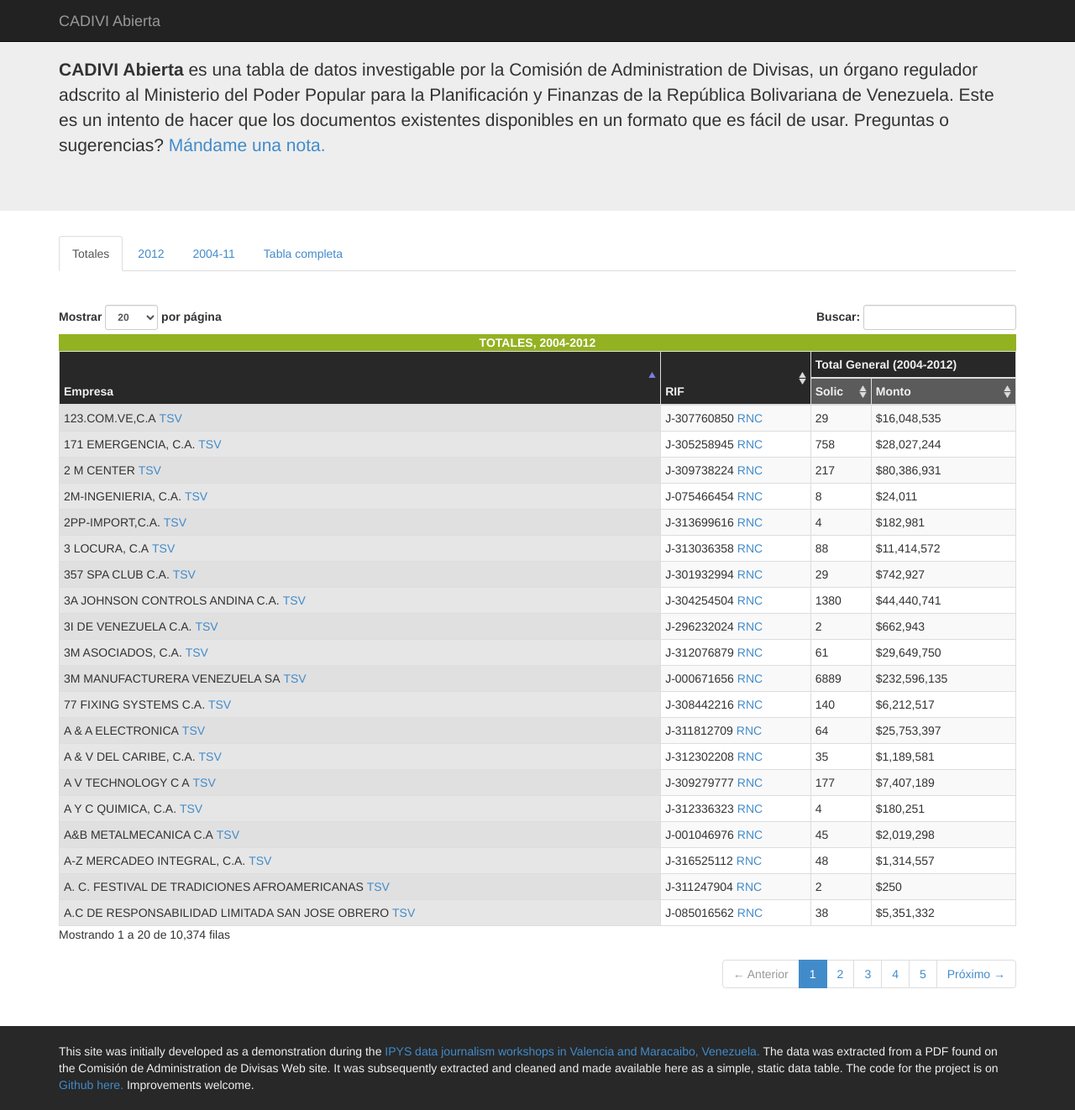
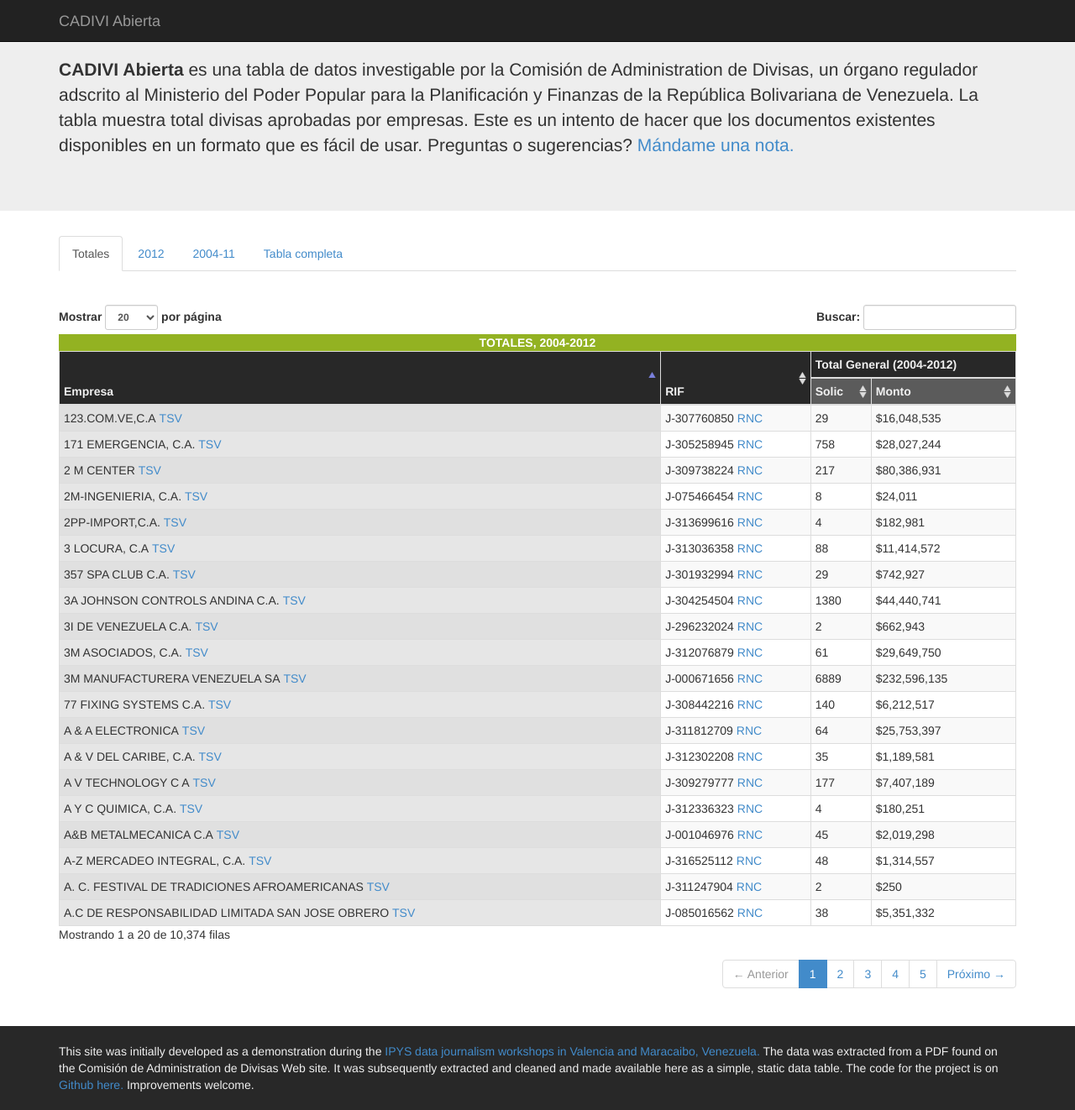
Before and after one commit to phillipadsmith/cadivi, a Jekyll site: the page built from index.html, in a window 1280 px wide and 1322 px high. Shown: the whole window at 84% size. Built offline with Jekyll 4.4.1, drawn with Linux system fonts in a browser that asks for light colours; Markdown is read by kramdown in place of the engine named in the settings.

Commit message:
Added more description

```diff
--- a/_layouts/default.html
+++ b/_layouts/default.html
@@ -19,7 +19,7 @@
         <!-- Main jumbotron for a primary marketing message or call to action -->
         <div class="jumbotron">
             <div class="container">
-                <p><strong>CADIVI Abierta</strong> es una tabla de datos investigable por la Comisión de Administration de Divisas, un órgano regulador adscrito al Ministerio del Poder Popular para la Planificación y Finanzas de la República Bolivariana de Venezuela. Este es un intento de hacer que los documentos existentes disponibles en un formato que es fácil de usar. Preguntas o sugerencias? <a target="_blank" href="http://twitter.com/phillipadsmith">Mándame una nota.</a></p>
+                <p><strong>CADIVI Abierta</strong> es una tabla de datos investigable por la Comisión de Administration de Divisas, un órgano regulador adscrito al Ministerio del Poder Popular para la Planificación y Finanzas de la República Bolivariana de Venezuela. La tabla muestra total divisas aprobadas por empresas. Este es un intento de hacer que los documentos existentes disponibles en un formato que es fácil de usar. Preguntas o sugerencias? <a target="_blank" href="http://twitter.com/phillipadsmith">Mándame una nota.</a></p>
             </div>
         </div>
         <div class="container">
```
Also changed, not shown: README.md.
